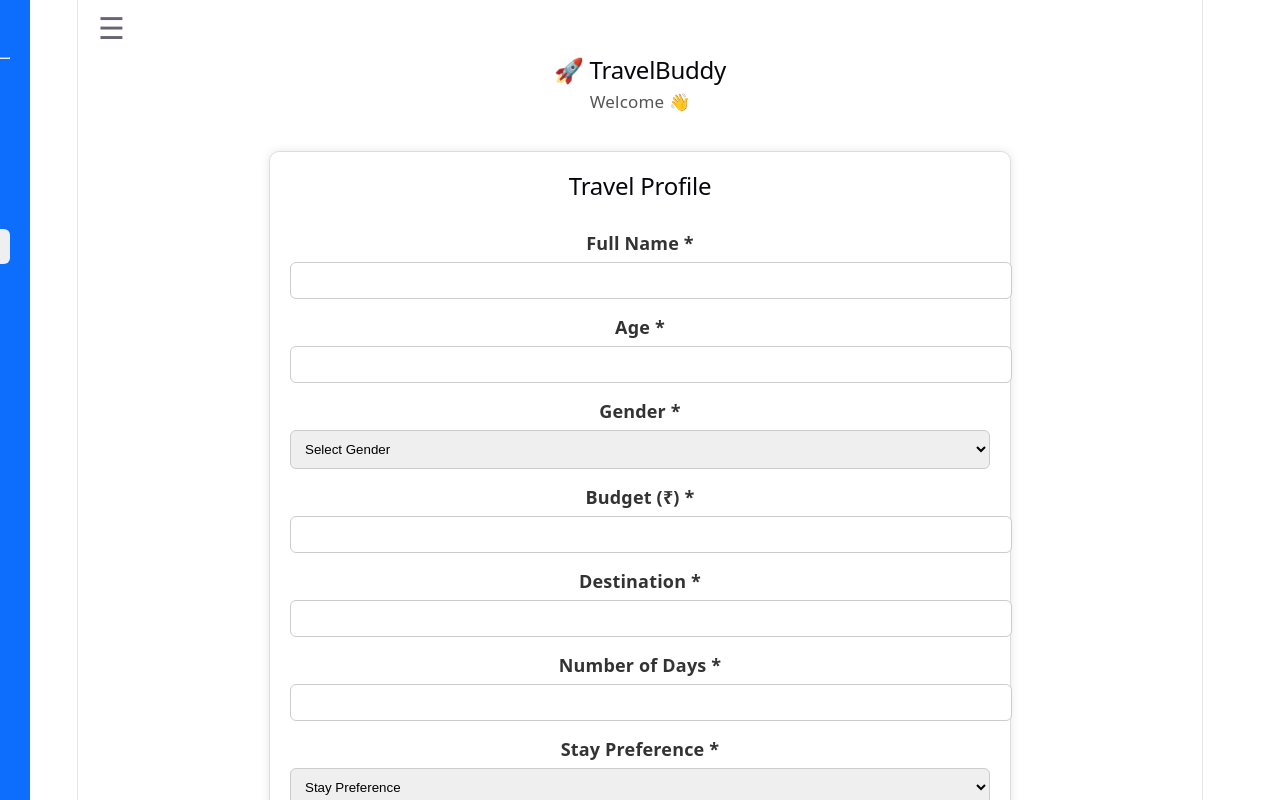
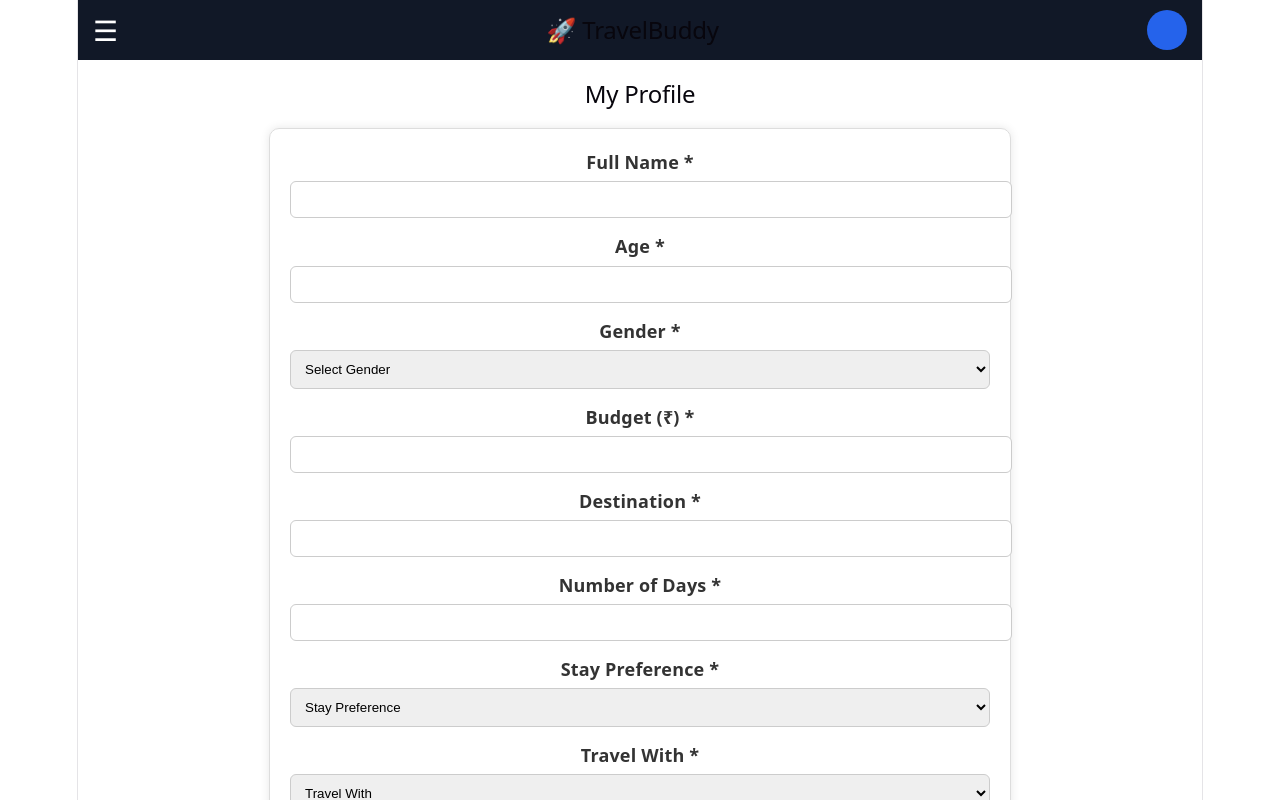
Before and after one commit to arnika44/TravelBuddy-frontend, a React app: page /profile in a window 1280 px wide. Shown: the top 800 px of the page. Built offline with nearby package versions, Linux system fonts and the light colour scheme; the HTML template or start-up script is replaced by a standard one.

Commit message:
Added navbar to all pages

```diff
--- a/src/components/Navbar.jsx
+++ b/src/components/Navbar.jsx
@@ -1,50 +1,134 @@
 import { useState } from "react";
-import Sidebar from "./Sidebar";
+import { Link, useNavigate } from "react-router-dom";
 
-export default function Navbar() {
+export default function Navbar({ title }) {
 
-  const user = JSON.parse(localStorage.getItem("user"));
   const [open, setOpen] = useState(false);
+  const navigate = useNavigate();
+
+const logout = () => {
+  localStorage.removeItem("user");
+  navigate("/");
+};
 
   return (
     <>
       <div
         style={{
-          padding: "15px 20px"
+          height: "60px",
+          background: "#111827",
+          color: "white",
+          display: "flex",
+          alignItems: "center",
+          justifyContent: "space-between",
+          padding: "0 15px",
+          position: "sticky",
+          top: 0,
+          zIndex: 1000
         }}
       >
         <div
-          onClick={() => setOpen(true)}
           style={{
-            fontSize: "30px",
-            cursor: "pointer",
-            width: "fit-content"
+            fontSize: "28px",
+            cursor: "pointer"
           }}
+          onClick={() => setOpen(!open)}
         >
           ☰
         </div>
 
         <h2
           style={{
-            marginTop: "15px",
-            marginBottom: "5px"
+            margin: 0,
+            fontSize: "24px"
           }}
         >
           🚀 TravelBuddy
         </h2>
 
-        <p
+        <div
           style={{
-            margin: 0,
-            color: "#555",
-            fontSize: "17px"
+            width: "40px",
+            height: "40px",
+            borderRadius: "50%",
+            background: "#2563eb"
           }}
-        >
-          Welcome {user?.name} 👋
-        </p>
+        ></div>
       </div>
 
-      <Sidebar open={open} setOpen={setOpen} />
+      <h2
+        style={{
+          margin: "20px"
+        }}
+      >
+        {title}
+      </h2>
+
+      {open && (
+  <div
+    style={{
+      position: "fixed",
+      top: 60,
+      left: 0,
+      width: "240px",
+      height: "100%",
+      background: "#1f2937",
+      color: "white",
+      padding: "20px",
+      zIndex: 999
+    }}
+  >
+    <p>
+      <Link to="/dashboard" style={link} onClick={() => setOpen(false)}>
+        🏠 Dashboard
+      </Link>
+    </p>
+
+    <p>
+      <Link to="/profile" style={link} onClick={() => setOpen(false)}>
+        👤 My Profile
+      </Link>
+    </p>
+
+    <p>
+      <Link to="/history" style={link} onClick={() => setOpen(false)}>
+        📜 History
+      </Link>
+    </p>
+
+    <p>
+      <Link to="/find-partners" style={link} onClick={() => setOpen(false)}>
+        🤝 Find Partners
+      </Link>
+    </p>
+
+    <p>
+      <Link to="/change-password" style={link} onClick={() => setOpen(false)}>
+        🔒 Change Password
+      </Link>
+    </p>
+
+    <hr />
+
+    <button
+      onClick={logout}
+      style={{
+        width: "100%",
+        padding: "10px",
+        border: "none",
+        borderRadius: "6px",
+        cursor: "pointer"
+      }}
+    >
+      🚪 Logout
+    </button>
+  </div>
+)}
     </>
   );
 }
+const link = {
+  color: "white",
+  textDecoration: "none",
+  fontSize: "18px"
+};
--- a/src/pages/ChangePassword.jsx
+++ b/src/pages/ChangePassword.jsx
@@ -1,7 +1,25 @@
-export default function ChangePassword(){
+import Navbar from "../components/Navbar";
 
-return(
-<h1>Change Password Page</h1>
-);
+export default function ChangePassword() {
+
+  return (
+    <div>
+
+      <Navbar title="Change Password" />
+
+      <div
+        style={{
+          padding: "20px"
+        }}
+      >
+        <h2>Change Password</h2>
+
+        <p>
+          Change Password feature will be added soon.
+        </p>
+      </div>
+
+    </div>
+  );
 
 }
--- a/src/pages/Dashboard.jsx
+++ b/src/pages/Dashboard.jsx
@@ -7,15 +7,15 @@ export default function Dashboard() {
 
   return (
 
-    <div style={{display:"flex"}}>
+    <div>
 
       {/* navbar */}
 
-      <Navbar />
+      <Navbar title="Dashboard" />
 
       <div
   style={{
-    padding: "30px"
+    padding: "20px"
   }}
 >
 
--- a/src/pages/FindPartners.jsx
+++ b/src/pages/FindPartners.jsx
@@ -1,5 +1,6 @@
 import { useEffect, useState } from "react";
 import axios from "axios";
+import Navbar from "../components/Navbar";
 
 const API = "https://travelbuddy-backend-4w7o.onrender.com";
 
@@ -44,6 +45,10 @@ export default function FindPartners() {
   }, []);
 
   return (
+  <div>
+
+    <Navbar title="Find Partners" />
+
     <div style={{ padding: "20px" }}>
       <h2>Find Travel Partners</h2>
 
@@ -70,6 +75,8 @@ export default function FindPartners() {
           </div>
         ))
       )}
-    </div>
+        </div>
+
+  </div>
   );
 }
--- a/src/pages/History.jsx
+++ b/src/pages/History.jsx
@@ -1,4 +1,6 @@
+import Navbar from "../components/Navbar";
 import { useEffect, useState } from "react";
+
 import axios from "axios";
 
 const API = "https://travelbuddy-backend-4w7o.onrender.com";
@@ -23,8 +25,11 @@ export default function History() {
   }, []);
 
   return (
+  <div>
 
-    <div style={{ padding: "30px" }}>
+    <Navbar title="History" />
+
+    <div style={{ padding: "20px" }}>
 
       <h2>Travel History</h2>
 
@@ -73,7 +78,9 @@ export default function History() {
 
       )}
 
-    </div>
+        </div>
+
+  </div>
 
   );
 
--- a/src/pages/Profile.jsx
+++ b/src/pages/Profile.jsx
@@ -66,7 +66,7 @@ export default function Profile() {
   return (
   <div>
 
-    <Navbar />
+    <Navbar title="My Profile" />
 
     <div
       style={{
@@ -80,9 +80,6 @@ export default function Profile() {
         boxShadow: "0 0 10px rgba(0,0,0,0.1)"
       }}
     >
-      <h2 style={{ textAlign: "center", marginBottom: "30px" }}>
-  Travel Profile
-</h2>
 
 <label style={label}>Full Name *</label>
 <input
```
